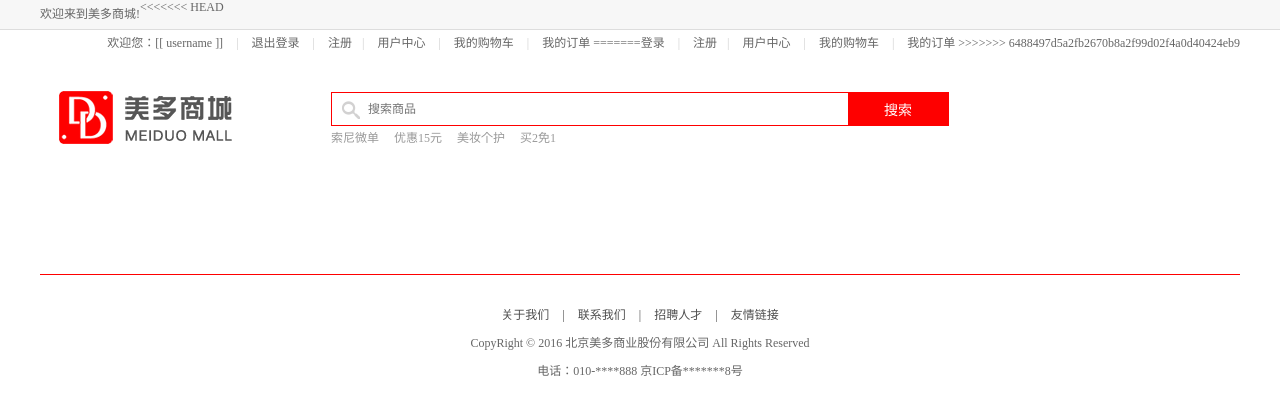
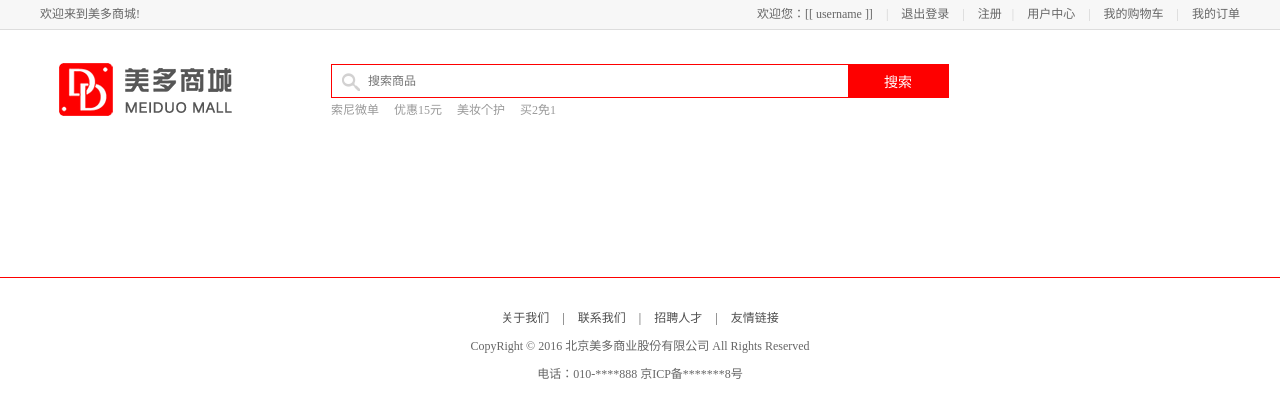
Before and after one commit to zhangbin9597/py22_django, a Python web app: template meido_mall/meido_mall/templates/search/search.html in a window 1280 px wide. Shown: the top 418 px of the page. Run offline with Jinja, Linux system fonts and the light colour scheme; the template is opened without the code that fills it, so the values that code supplies are empty.

Commit message:
删除所有pull以后的代码

```diff
--- a/meido_mall/meido_mall/apps/goods/models.py
+++ b/meido_mall/meido_mall/apps/goods/models.py
@@ -163,7 +163,6 @@
     def __str__(self):
         return '%s: %s - %s' % (self.sku, self.spec.name, self.option.value)
 
-<<<<<<< HEAD
 class GoodsVisitCount(BaseModel):
     """统计分类商品访问量模型类"""
     category = models.ForeignKey(GoodsCategory, on_delete=models.CASCADE, verbose_name='商品分类')
@@ -174,6 +173,3 @@
         db_table = 'tb_goods_visit'
         verbose_name = '统计分类商品访问量'
         verbose_name_plural = verbose_name
-
-=======
->>>>>>> 6488497d5a2fb2670b8a2f99d02f4a0d40424eb9
--- a/meido_mall/meido_mall/apps/goods/urls.py
+++ b/meido_mall/meido_mall/apps/goods/urls.py
@@ -5,9 +5,6 @@
     url(r'list/(?P<category_id>\d+)/(?P<page_num>\d+)/',views.ListView.as_view()),
     url(r'^hot/(?P<category_id>\d+)/$',views.HotView.as_view()),
     url(r'^detail/(?P<sku_id>\d+)/$',views.DetailView.as_view()),
-<<<<<<< HEAD
     url(r'^detail/visit/(?P<category_id>\d+)/$',views.DetailVisitView.as_view()),
     url(r'^browse_histories/$',views.HistoryView.as_view()),
-=======
->>>>>>> 6488497d5a2fb2670b8a2f99d02f4a0d40424eb9
 ]
--- a/meido_mall/meido_mall/templates/404.html
+++ b/meido_mall/meido_mall/templates/404.html
@@ -39,13 +39,10 @@
 	</style>
 </head>
 <body>
-<<<<<<< HEAD:meido_mall/meido_mall/templates/404.html
 	<a href="index.html" class="logo"><img src="/static/images/logo.png" alt="logo"></a>
 	<img src="/static/images/missing.png" alt="404" class="missing_pic">
-=======
 	<a href="index.html" class="logo"><img src="../static/images/logo.png" alt="logo"></a>
 	<img src="../static/images/missing.png" alt="404" class="missing_pic">
->>>>>>> 6488497d5a2fb2670b8a2f99d02f4a0d40424eb9:meido_mall/meido_mall/templates/404.html
 	<h3 class="tip">Oops!你访问的页面未找到</h3>
 	<a href="index.html" class="back_to_index">返回首页</a>
 </body>
--- a/meido_mall/meido_mall/templates/list.html
+++ b/meido_mall/meido_mall/templates/list.html
@@ -35,11 +35,8 @@
                     <span>|</span>
                     <a href="/carts/">我的购物车</a>
                     <span>|</span>
-<<<<<<< HEAD
                     <a href="user_center_order.html">我的订单</a>
-=======
                     <a href="/static/user_center_order.html">我的订单</a>
->>>>>>> 6488497d5a2fb2670b8a2f99d02f4a0d40424eb9
                 </div>
             </div>
         </div>
--- a/meido_mall/meido_mall/templates/search/search.html
+++ b/meido_mall/meido_mall/templates/search/search.html
@@ -17,7 +17,6 @@
 	<div class="header_con">
 		<div class="header">
 			<div class="welcome fl">欢迎来到美多商城!</div>
-<<<<<<< HEAD
             <div class="fr">
                 <div class="login_btn fl" v-if="username">
                     欢迎您：<em>[[ username ]]</em>
@@ -37,25 +36,6 @@
                     <a href="/carts/">我的购物车</a>
                     <span>|</span>
                     <a href="user_center_order.html">我的订单</a>
-=======
-			<div class="fr">
-                <div class="login_info fl">
-                    欢迎您：<em>张 山</em>
-                    <a href="javascript:;" class="quit">退出</a>
-                </div>
-                <div class="login_btn fl">
-                    <a href="../login.html">登录</a>
-                    <span>|</span>
-                    <a href="../register.html">注册</a>
-                </div>
-                <div class="user_link fl">
-                    <span>|</span>
-                    <a href="../user_center_info.html">用户中心</a>
-                    <span>|</span>
-                    <a href="../../static/cart.html">我的购物车</a>
-                    <span>|</span>
-                    <a href="../../static/user_center_order.html">我的订单</a>
->>>>>>> 6488497d5a2fb2670b8a2f99d02f4a0d40424eb9
                 </div>
             </div>
 		</div>
```
Also changed, not shown: meido_mall/meido_mall/templates/detail.html (+0 -22 lines).
